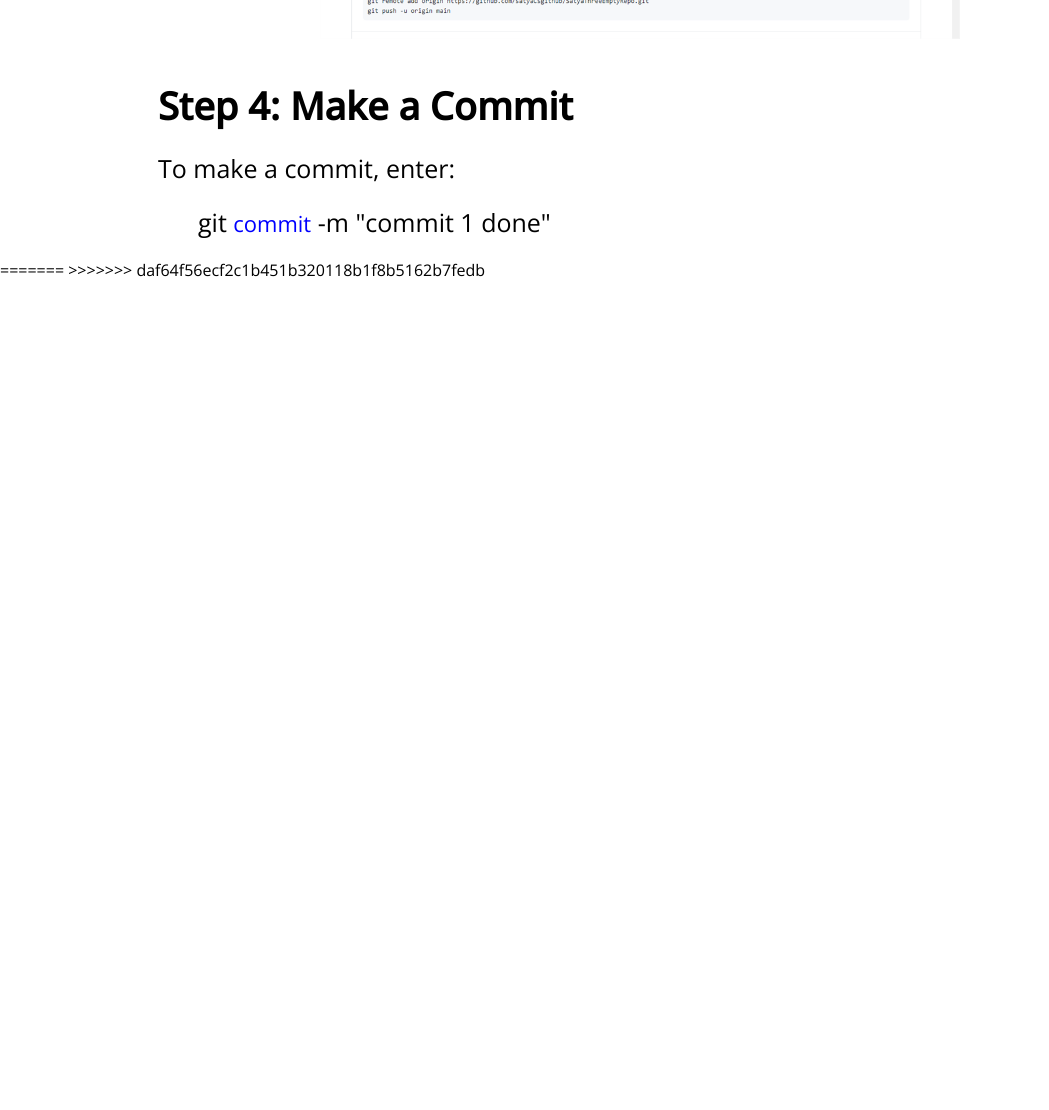
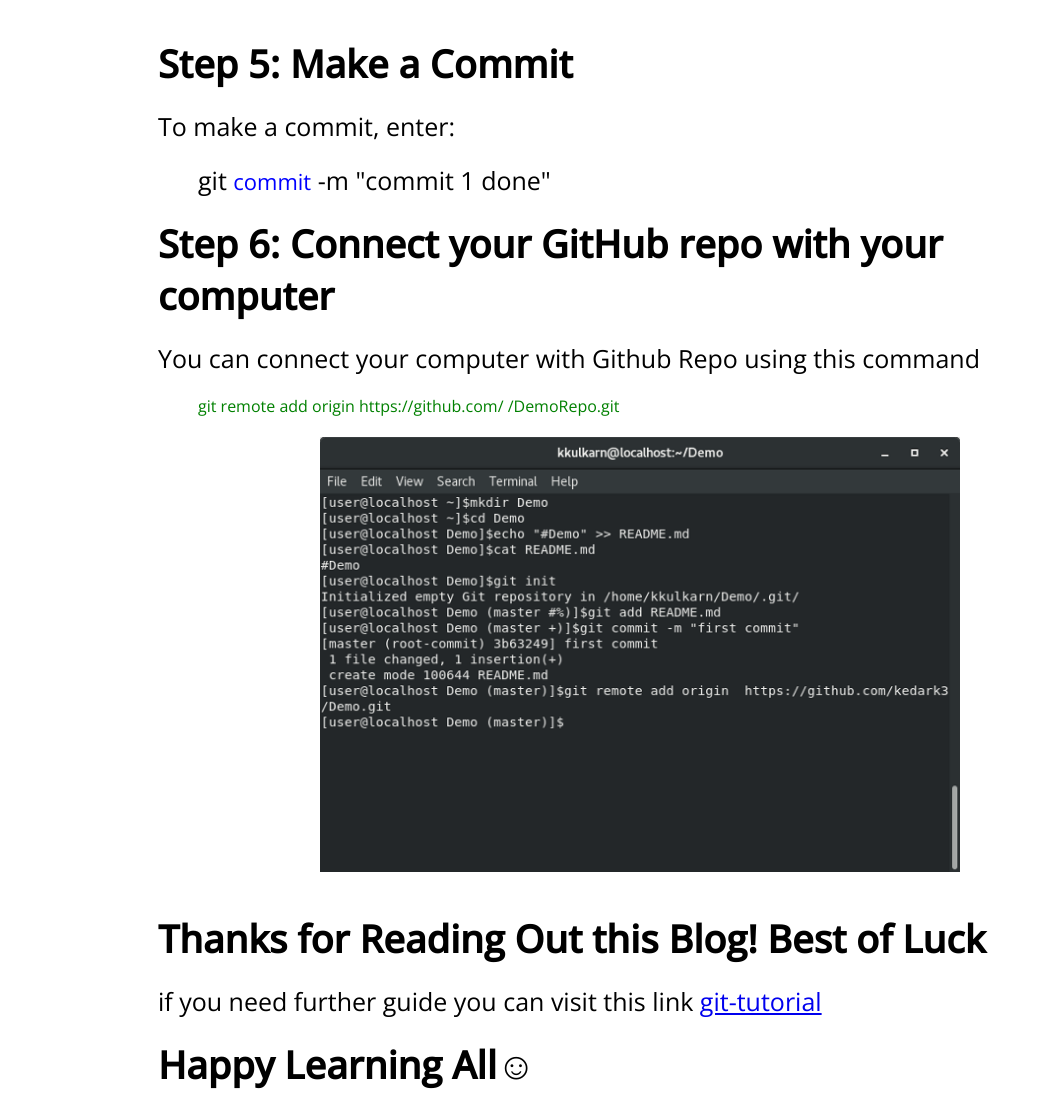
Before and after one commit to AliTechMaestro/MobileComputing, a plain HTML site: page GithubGuide/index.html in a window 1280 px wide. Shown: the part 1989-3099 px from the top of the page, without its empty margins (0-1049 px from the left). Before the commit the page ends 2270 px from the top, so only its background shows below. Drawn offline with nearby package versions, Linux system fonts and the light colour scheme.

Commit message:
Version 3

```diff
--- a/GithubGuide/css/style.css
+++ b/GithubGuide/css/style.css
@@ -25,7 +25,7 @@ p{
     font-size: 25px;
 }
 /* Step 1 */
-.step1,.step2,.step3,.step4,.step5{
+.step1,.step2,.step3,.step4,.step5,.step6,.lastsec{
     display: flex;
     justify-content: center;
     margin: 20px 0px;
--- a/GithubGuide/index.html
+++ b/GithubGuide/index.html
@@ -47,7 +47,7 @@
 
         </div>
     </section>
-<<<<<<< HEAD
+
     <section class="step4">
         <div class="container">
             <h2>Step 4: Create A File</h2>
@@ -61,15 +61,35 @@
     </section>
     <section class="step5">
         <div class="container">
-            <h2>Step 4: Make a Commit</h2>
+            <h2>Step 5: Make a Commit</h2>
             <p>To make a commit, enter:</p>
             <p style="padding:0px 40px">git <span>commit</span> -m "commit 1 done"</p>
         </div>
     </section>
+    <section class="step6">
+        <div class="container">
+            <h2>Step 6: Connect your GitHub repo with your computer </h2>
+            <p>You can connect your computer with Github Repo using this command</p>
+            <p style="font-size:16px;color:green;padding: 0px 40px;">git remote add origin https://github.com/
+                <your_username>/DemoRepo.git
+            </p>
+            <figure class="figure">
+                <img src="images/4.png" alt="">
+            </figure>
+        </div>
+    </section>
 
+    <section class="lastsec">
 
-=======
->>>>>>> daf64f56ecf2c1b451b320118b1f8b5162b7fedb
+        <div class="container">
+            <h2>Thanks for Reading Out this Blog! Best of Luck</h2>
+            <p>if you need further guide you can visit this link <a href="https://youtu.be/uaeKhfhYE0U"
+                    target="_blank">git-tutorial</a>
+            </p>
+            <h2>Happy Learning All☺</h2>
+        </div>
+    </section>
+
 </body>
 
 </html>
```
Also changed, not shown: GithubGuide/images/4.png (added).
